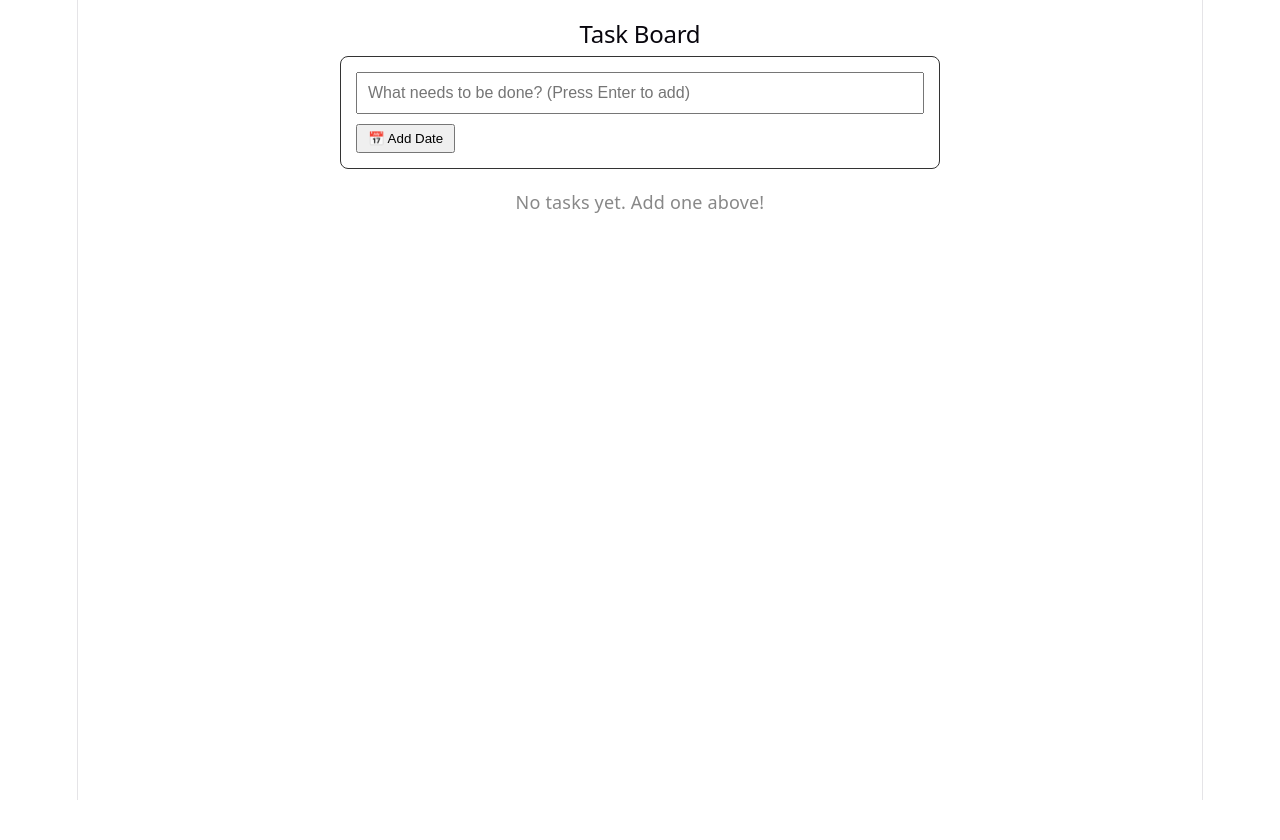
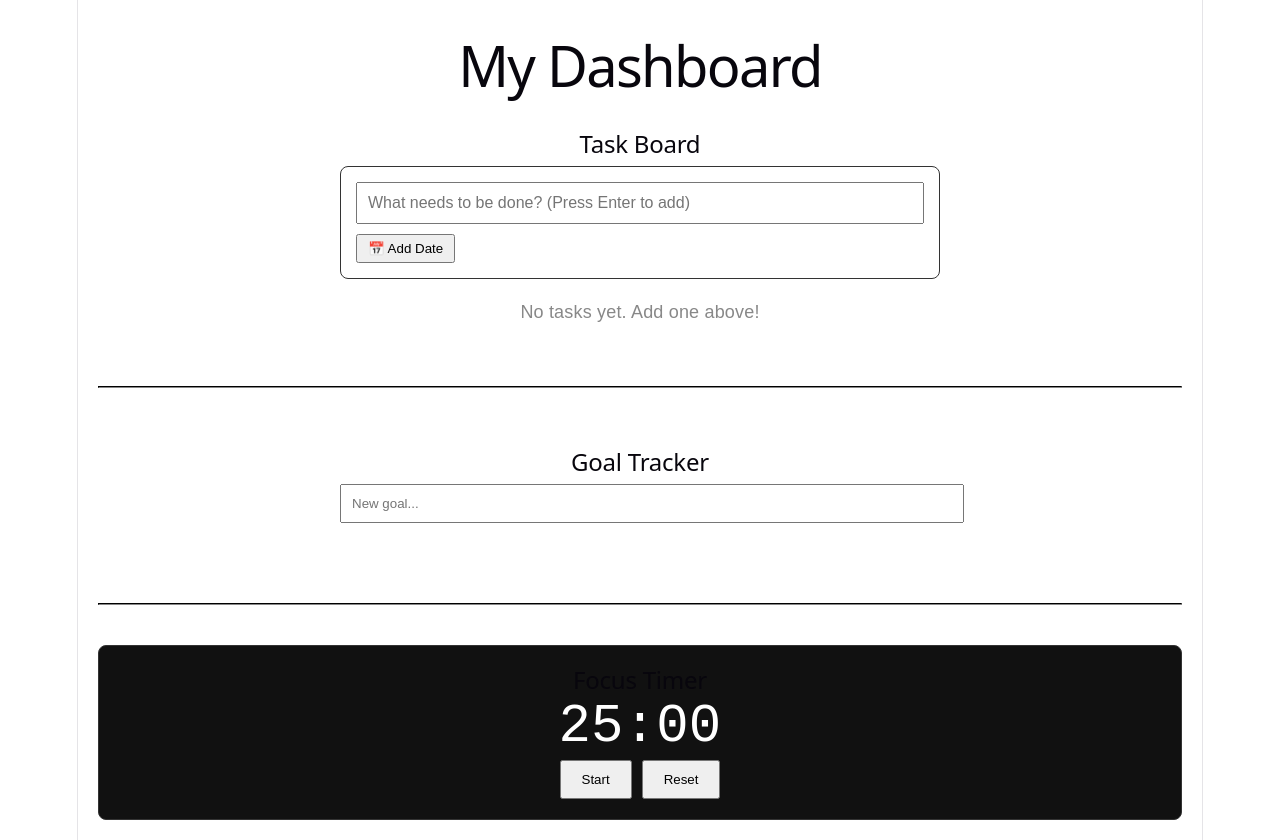
Before and after one commit to Arijit030701/assignmentFULLSTACK, a React (Vite) app in the folder assignment3/: page / in a window 1280 px wide. Before the commit the page ends 800 px from the top, so only its background shows below. Built offline with nearby package versions, Linux system fonts and the light colour scheme.

Commit message:
Add useTimer.js, FocusTimer.jsx, GoalCard.jsx and GoalTracker.jsx

```diff
--- a/assignment3/src/App.jsx
+++ b/assignment3/src/App.jsx
@@ -1,9 +1,23 @@
-import { TaskBoard } from './components/TaskBoard'; // Adjust path if needed
+import { TaskBoard } from './components/TaskBoard';
+import { GoalTracker } from './components/GoalTracker';
+import { FocusTimer } from './components/FocusTimer'; // 1. Import it
 
 function App() {
   return (
-    <div>
+    <div style={{ padding: '20px', fontFamily: 'sans-serif' }}>
+      <h1>My Dashboard</h1>
+
       <TaskBoard />
+
+      <hr style={{ margin: '40px 0', borderColor: '#333' }} />
+
+      <GoalTracker />
+
+      <hr style={{ margin: '40px 0', borderColor: '#333' }} />
+
+      {/* 2. Add it here as a sibling */}
+      <FocusTimer />
+
     </div>
   );
 }
--- /dev/null
+++ b/assignment3/src/components/FocusTimer.jsx
@@ -0,0 +1,34 @@
+import { useTimer } from '../hooks/useTimer';
+
+export function FocusTimer() {
+
+    const { secondsRemaining, isRunning, start, pause, reset } = useTimer(1500);
+
+
+    const formatTime = (totalSeconds) => {
+        const mins = Math.floor(totalSeconds / 60);
+        const secs = totalSeconds % 60;
+
+        return `${String(mins).padStart(2, '0')}:${String(secs).padStart(2, '0')}`;
+    };
+
+    return (
+        <div style={{ border: '1px solid #333', padding: '20px', borderRadius: '8px', background: '#111', color: '#fff', textAlign: 'center', marginTop: '20px' }}>
+            <h2>Focus Timer</h2>
+
+
+            <div style={{ fontSize: '3rem', fontFamily: 'monospace', margin: '20px 0' }}>
+                {formatTime(secondsRemaining)}
+            </div>
+
+            <div style={{ display: 'flex', gap: '10px', justifyContent: 'center' }}>
+                {!isRunning ? (
+                    <button onClick={start} style={{ padding: '10px 20px', cursor: 'pointer' }}>Start</button>
+                ) : (
+                    <button onClick={pause} style={{ padding: '10px 20px', cursor: 'pointer' }}>Pause</button>
+                )}
+                <button onClick={reset} style={{ padding: '10px 20px', cursor: 'pointer' }}>Reset</button>
+            </div>
+        </div>
+    );
+}
--- /dev/null
+++ b/assignment3/src/components/GoalCard.jsx
@@ -0,0 +1,69 @@
+export function GoalCard({ goal, onUpdateProgress }) {
+    const progress = goal.progress || 0;
+
+    const updateProgress = (amount) => {
+        const newValue = progress + amount;
+        const clampedValue = Math.max(0, Math.min(100, newValue));
+        onUpdateProgress(goal.id, clampedValue);
+    };
+
+    return (
+        <div style={{ border: '1px solid #333', borderRadius: '8px', padding: '15px', background: '#111' }}>
+            <div style={{ display: 'flex', justifyContent: 'space-between', alignItems: 'center', marginBottom: '12px' }}>
+                <strong style={{ fontSize: '1.1rem', color: '#fff' }}>{goal.title}</strong>
+
+                {/* THE FIX: Added explicit colors, padding, and borders to the buttons */}
+                <div style={{ display: 'flex', gap: '8px' }}>
+                    <button
+                        onClick={(e) => {
+                            e.stopPropagation();
+                            updateProgress(-10);
+                        }}
+                        style={{
+                            cursor: 'pointer',
+                            background: '#333',
+                            color: '#fff',
+                            border: '1px solid #555',
+                            borderRadius: '4px',
+                            padding: '4px 12px',
+                            fontSize: '1rem',
+                            fontWeight: 'bold'
+                        }}
+                    >
+                        -
+                    </button>
+                    <button
+                        onClick={(e) => {
+                            e.stopPropagation();
+                            updateProgress(10);
+                        }}
+                        style={{
+                            cursor: 'pointer',
+                            background: '#333',
+                            color: '#fff',
+                            border: '1px solid #555',
+                            borderRadius: '4px',
+                            padding: '4px 12px',
+                            fontSize: '1rem',
+                            fontWeight: 'bold'
+                        }}
+                    >
+                        +
+                    </button>
+                </div>
+            </div>
+
+            <div style={{ width: '100%', height: '10px', background: '#333', borderRadius: '5px', overflow: 'hidden' }}>
+                <div style={{
+                    height: '100%',
+                    width: `${progress}%`,
+                    background: progress === 100 ? '#4caf50' : '#2196f3',
+                    transition: 'width 0.4s ease'
+                }} />
+            </div>
+            <div style={{ textAlign: 'right', marginTop: '6px', color: '#aaa', fontWeight: 'bold' }}>
+                {progress}%
+            </div>
+        </div>
+    );
+}
--- /dev/null
+++ b/assignment3/src/components/GoalTracker.jsx
@@ -0,0 +1,64 @@
+import { useState, useRef, useEffect } from 'react';
+import { useLocalStorage } from '../hooks/useLocalStorage';
+import { GoalCard } from './GoalCard';
+
+export function GoalTracker() {
+    const [goals, setGoals] = useLocalStorage('cipher-goals', []);
+    const [newGoalTitle, setNewGoalTitle] = useState('');
+    const [editingGoalId, setEditingGoalId] = useState(null);
+    const [editGoalText, setEditGoalText] = useState("");
+    const editInputRef = useRef(null);
+
+    useEffect(() => {
+        if (editingGoalId && editInputRef.current) editInputRef.current.focus();
+    }, [editingGoalId]);
+
+    const handleAddGoal = (e) => {
+        e.preventDefault();
+        if (!newGoalTitle.trim()) return;
+        setGoals([...goals, { id: crypto.randomUUID(), title: newGoalTitle.trim(), progress: 0 }]);
+        setNewGoalTitle('');
+    };
+
+    const saveGoal = (goalId) => {
+        setGoals(goals.map(g => g.id === goalId ? { ...g, title: editGoalText.trim() } : g));
+        setEditingGoalId(null);
+    };
+
+    const handleUpdateProgress = (goalId, newProgress) => {
+        setGoals(goals.map(g => g.id === goalId ? { ...g, progress: newProgress } : g));
+    };
+
+    return (
+        <div style={{ padding: '20px', maxWidth: '600px', margin: '0 auto' }}>
+            <h2>Goal Tracker</h2>
+            <form onSubmit={handleAddGoal} style={{ marginBottom: '20px' }}>
+                <input
+                    value={newGoalTitle}
+                    onChange={(e) => setNewGoalTitle(e.target.value)}
+                    placeholder="New goal..."
+                    style={{ width: '100%', padding: '10px' }}
+                />
+            </form>
+
+            {goals.map(goal => (
+                <div key={goal.id} style={{ marginBottom: '15px' }}>
+                    {editingGoalId === goal.id ? (
+                        <input
+                            ref={editInputRef}
+                            value={editGoalText}
+                            onChange={(e) => setEditGoalText(e.target.value)}
+                            onBlur={() => saveGoal(goal.id)}
+                            onKeyDown={(e) => e.key === 'Enter' && saveGoal(goal.id)}
+                            style={{ width: '100%', padding: '15px' }}
+                        />
+                    ) : (
+                        <div onClick={() => { setEditingGoalId(goal.id); setEditGoalText(goal.title); }}>
+                            <GoalCard goal={goal} onUpdateProgress={handleUpdateProgress} />
+                        </div>
+                    )}
+                </div>
+            ))}
+        </div>
+    );
+}
--- /dev/null
+++ b/assignment3/src/hooks/useTimer.js
@@ -0,0 +1,32 @@
+import { useState, useEffect } from 'react';
+
+export function useTimer(initialSeconds = 1500){
+    const [secondsRemaining, setSecondsRemaining] = useState(initialSeconds);
+    const [isRunning, setIsRunning] = useState(false);
+
+    useEffect(() =>  {
+        let intervalId;
+        if(isRunning && secondsRemaining > 0){
+            intervalId = setInterval(() => {
+                setSecondsRemaining((prev) => prev - 1);
+            }, 1000);
+        }
+
+        else if (secondsRemaining === 0) {
+            setIsRunning(false);
+        }
+
+        return () => {
+            clearInterval(intervalId);
+        };
+    }, [isRunning, secondsRemaining]);
+
+    const start = () => setIsRunning(true);
+    const pause = () => setIsRunning(false);
+    const reset = () => {
+        setIsRunning(false);
+        setSecondsRemaining(initialSeconds);
+    };
+
+    return { secondsRemaining, isRunning, start, pause, reset };
+}
```
